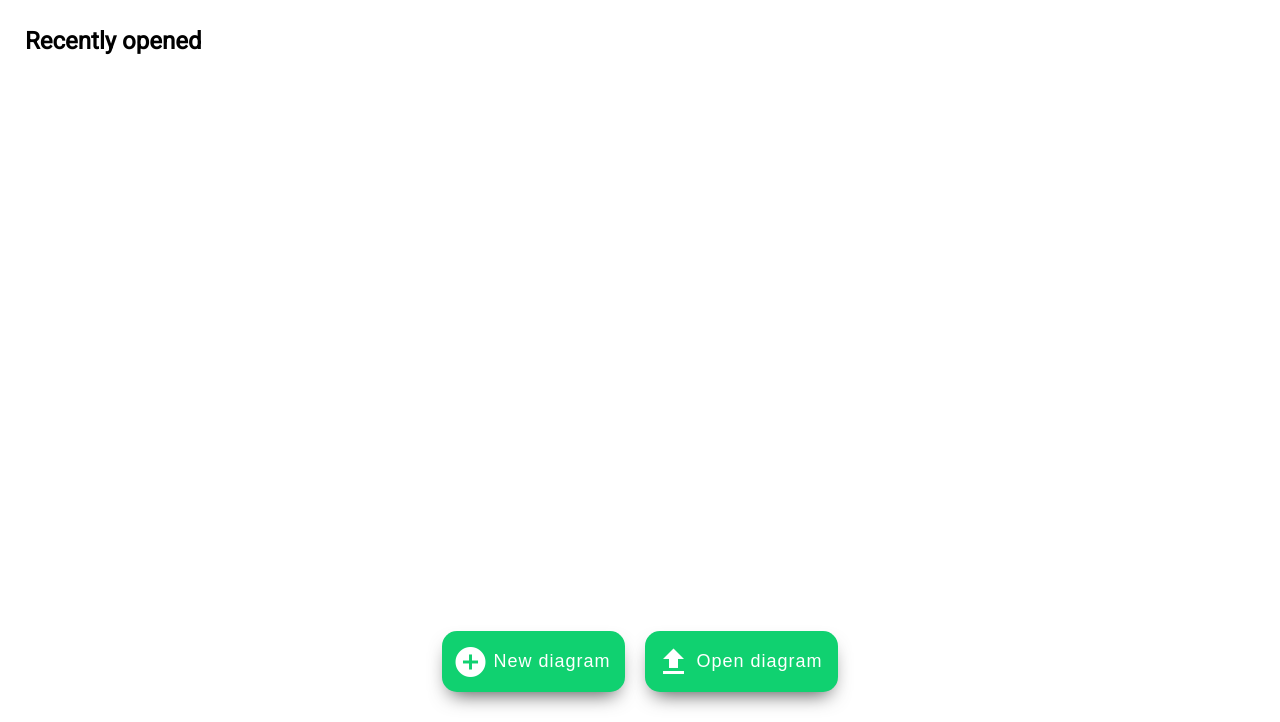
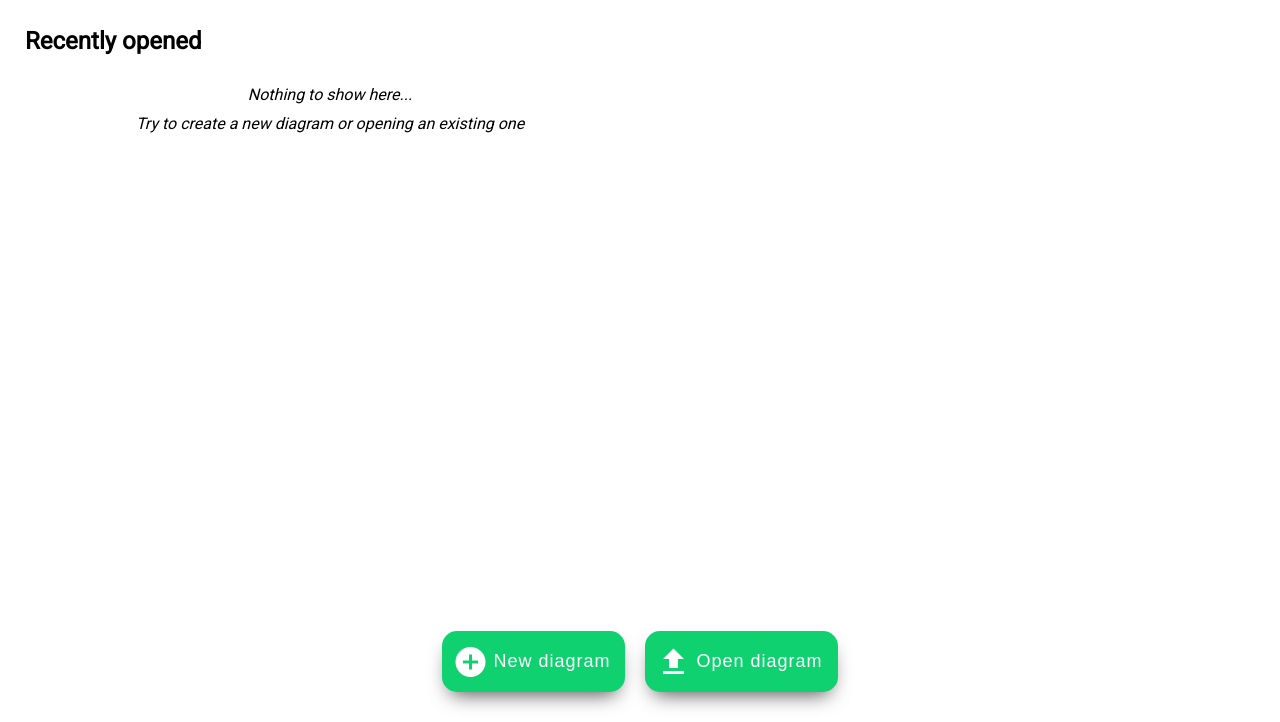
Before and after one commit to fede-palazz/authoring-tool, a website built with webpack: page src/index.html in a window 1280 px wide. Shown: the part 78-800 px from the top of the page. Built offline with nearby package versions, Linux system fonts and the light colour scheme; files whose address does not match are found by name.

Commit message:
Added default message to homepage

```diff
--- a/src/components/home.js
+++ b/src/components/home.js
@@ -7,6 +7,10 @@ const HomeComponent = {
         <div id="home-container">
           <div id="recent-diagrams-container">
             <h2 class="subtitle">Recently opened</h2>
+            <div id="no-diagrams-message">
+            <p>Nothing to show here...</p>
+            <p>Try to create a new diagram or opening an existing one</p>
+            </div>
               <ul id="recent-diagrams-list">
                 <template id="list-item-template">
                   <li class="recent-diagrams-item">
@@ -103,6 +107,10 @@ function newDiagram(e) {
   router.navigate('/m');
 }
 
+/**
+ * Fetch the selected local diagram and display it through the viewer
+ * @param {Event} e
+ */
 function importDiagram(e) {
   const importDiagBtnHidden = e.target;
   // Null check for the selected file diagram
@@ -134,6 +142,11 @@ function importDiagram(e) {
   });
 }
 
+/**
+ * Read a local diagram file and save it to localstorage
+ * @param {String} fileName
+ * @param {File} file
+ */
 function fetchAndSave(fileName, file) {
   if (!file) throw new Error('Error: received file is null!');
   return new Promise((resolve, reject) => {
@@ -152,6 +165,9 @@ function fetchAndSave(fileName, file) {
   });
 }
 
+/**
+ * Display a list of recently opened diagrams
+ */
 function displayRecentDiagrams() {
   // Get template element
   const template = document.querySelector('#list-item-template');
@@ -159,6 +175,11 @@ function displayRecentDiagrams() {
   const listElem = document.getElementById('recent-diagrams-list');
   // Fetch diagrams list
   const diagList = storageHandler.getDiagramsList();
+
+  // Check whether the list is not empty
+  if (diagList.length !== 0) {
+    document.getElementById('no-diagrams-message').remove();
+  } else return;
 
   diagList.forEach((elem) => {
     // Clone the template node
@@ -172,6 +193,10 @@ function displayRecentDiagrams() {
   });
 }
 
+/**
+ * Delete the selected diagram from the list and the storage
+ * @param {Event} e
+ */
 function deleteDiagram(e) {
   e.stopImmediatePropagation();
   // Fetch diagram id to delete
@@ -181,6 +206,10 @@ function deleteDiagram(e) {
   router.navigate();
 }
 
+/**
+ * Open the selected diagram with the viewer
+ * @param {Event} e
+ */
 function openDiagram(e) {
   e.stopImmediatePropagation();
   router.navigate(`/v?${e.target.dataset.diagId}`);
--- a/src/components/modeler.js
+++ b/src/components/modeler.js
@@ -166,7 +166,7 @@ const ModelerComponent = {
 
     /**
      * Pending changes event listener
-     */ //TODO: Remove comment
+     */
     window.addEventListener('beforeunload', beforeUnload);
   },
 
--- a/src/css/home.css
+++ b/src/css/home.css
@@ -18,6 +18,24 @@
 .subtitle {
   font-weight: 600;
   margin: 0;
+}
+
+#no-diagrams-message {
+  display: flex;
+  flex-direction: column;
+  justify-content: center;
+  align-items: center;
+  padding: 0;
+}
+
+#no-diagrams-message p {
+  color: var(--secondary-text-color);
+  font-style: italic;
+  margin: 5px 20px;
+}
+
+#no-diagrams-message p:first-child {
+  margin-top: 30px;
 }
 
 #recent-diagrams-list {
--- a/src/helpers/diagramHandler.js
+++ b/src/helpers/diagramHandler.js
@@ -3,8 +3,6 @@ import NavigatedViewer from 'bpmn-js/lib/NavigatedViewer';
 import TokenSimulationViewer from 'bpmn-js-token-simulation/lib/viewer';
 import TokenSimulationModeler from 'bpmn-js-token-simulation/lib/modeler';
 import BLANK_DIAGRAM from '../assets/diagrams/new-diagram.bpmn';
-//TODO: To remove
-import PIZZA_DIAGRAM from '../assets/diagrams/pizza-diagram.bpmn';
 import 'bpmn-js/dist/assets/diagram-js.css';
 import 'bpmn-js/dist/assets/bpmn-font/css/bpmn.css';
 import 'bpmn-js-token-simulation/assets/css/bpmn-js-token-simulation.css';
```
